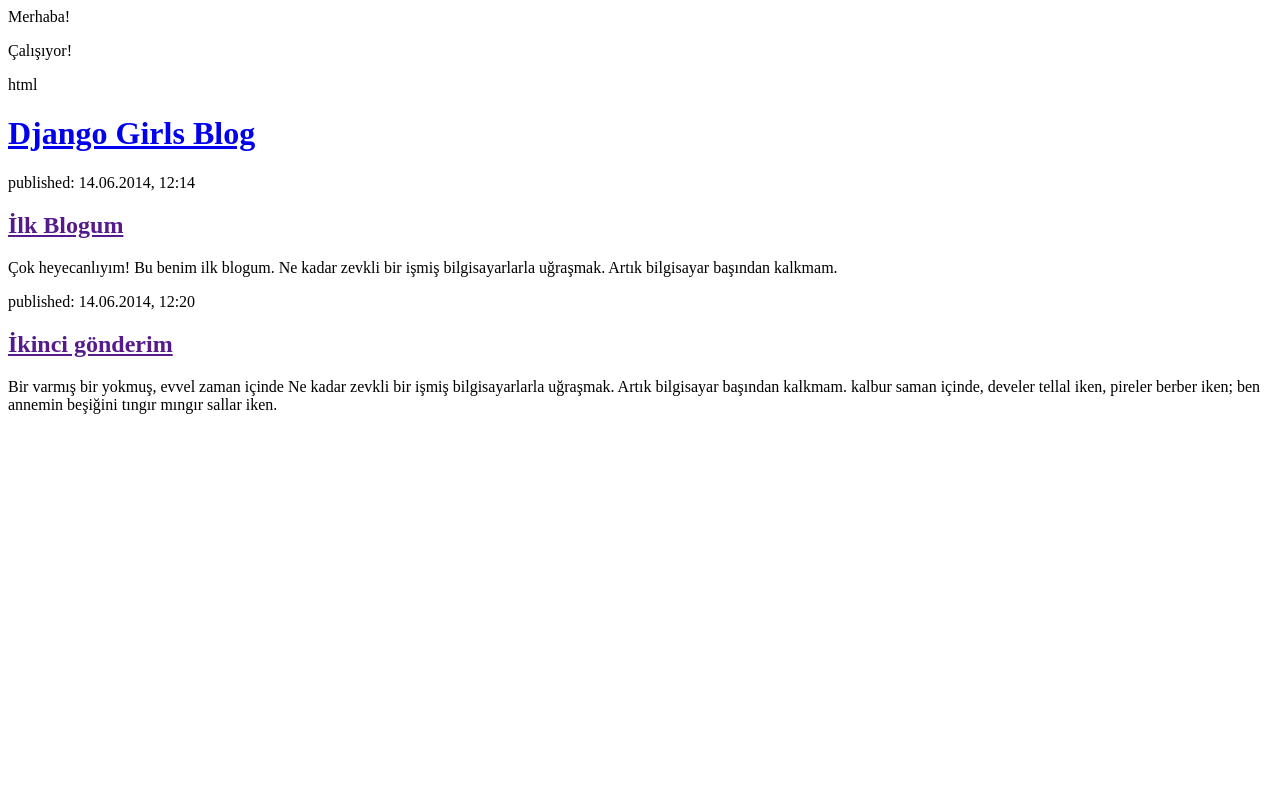
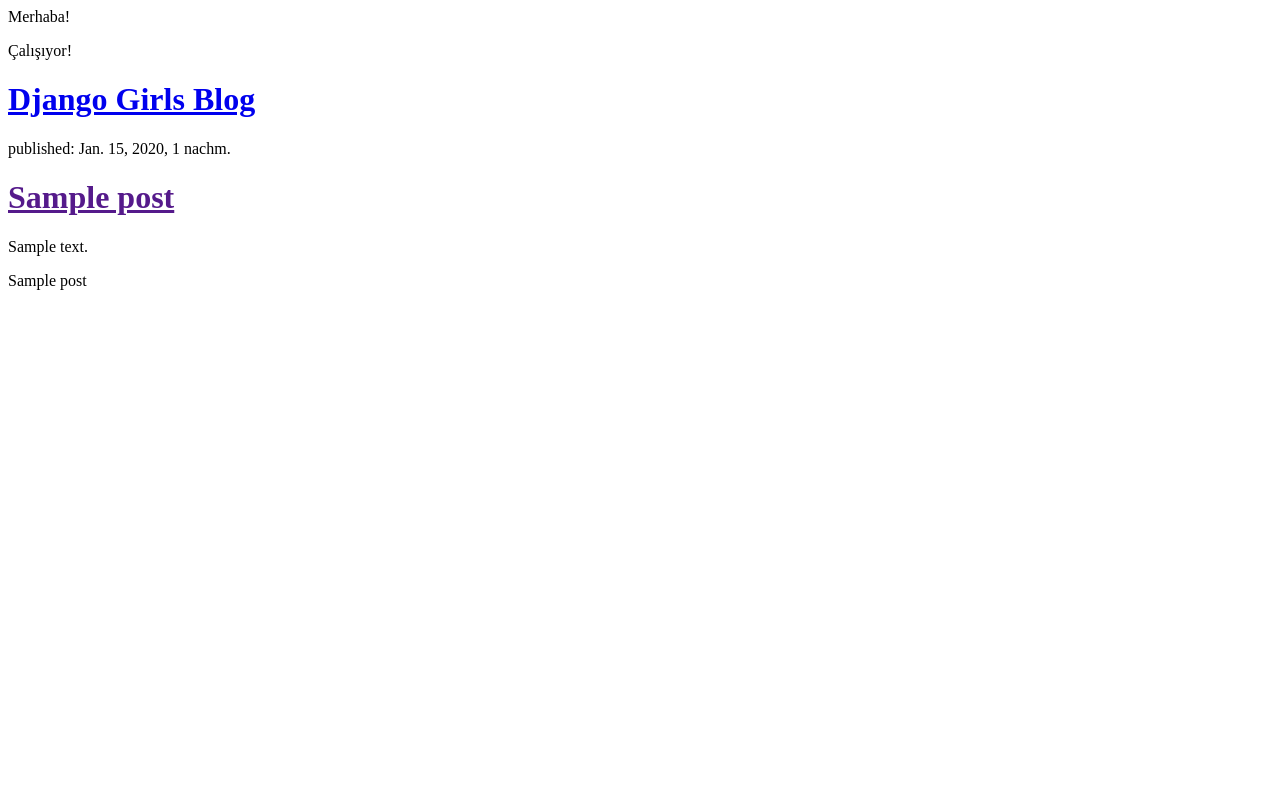
Before and after one commit to irmakbzkrt/my-first-blog, a Django app: template blog/templates/blog/post_list.html in a window 1280 px wide. Run offline with Django 3.2, Linux system fonts and the light colour scheme; the template is opened without the code that fills it: values that come from a table or form of the project are taken from there, others are empty; tables that the repository leaves empty hold one stand-in row (values such as "Sample post"); parts of the project's set-up code (start-up, migrations or seed data) failed here and were passed over.

Commit message:
Veritabanından gönderileri göstermek için template'ler değiştirildi.

```diff
--- a/blog/templates/blog/post_list.html
+++ b/blog/templates/blog/post_list.html
@@ -8,7 +8,7 @@
         <p>Çalışıyor!</p>
     </body>
 </html>
-html
+
 <html>
     <head>
         <title>Django Girls blog</title>
@@ -17,16 +17,16 @@
         <div>
             <h1><a href="/">Django Girls Blog</a></h1>
         </div>
-        <div>
-            <p>published: 14.06.2014, 12:14</p>
-            <h2><a href="">İlk Blogum</a></h2>
-            <p>Çok heyecanlıyım! Bu benim ilk blogum. Ne kadar zevkli bir işmiş bilgisayarlarla uğraşmak. Artık bilgisayar başından kalkmam. </p>
-        </div>
-
-        <div>
-            <p>published: 14.06.2014, 12:20</p>
-            <h2><a href="">İkinci gönderim</a></h2>
-            <p>Bir varmış bir yokmuş, evvel zaman içinde Ne kadar zevkli bir işmiş bilgisayarlarla uğraşmak. Artık bilgisayar başından kalkmam. kalbur saman içinde, develer tellal iken, pireler berber iken; ben annemin beşiğini tıngır mıngır sallar iken.</p>
-        </div>
+        {% for post in posts %}
+            <div>
+                <p>published: {{ post.published_date }}</p>
+                <h1><a href="">{{ post.title }}</a></h1>
+                <p>{{ post.text|linebreaksbr }}</p>
+            </div>
+        {% endfor %}
       </body>
 </html>
+
+{% for post in posts %}
+    {{ post }}
+{% endfor %}
--- a/blog/views.py
+++ b/blog/views.py
@@ -1,5 +1,7 @@
 from django.shortcuts import render
-
+from django.utils import timezone
+from .models import Post
 # Create your views here.
 def post_list(request):
-    return render(request, "blog/post_list.html", {})
+    posts = Post.objects.filter(published_date__lte=timezone.now()).order_by('published_date')
+    return render(request, "blog/post_list.html", {'posts' : posts})
```
